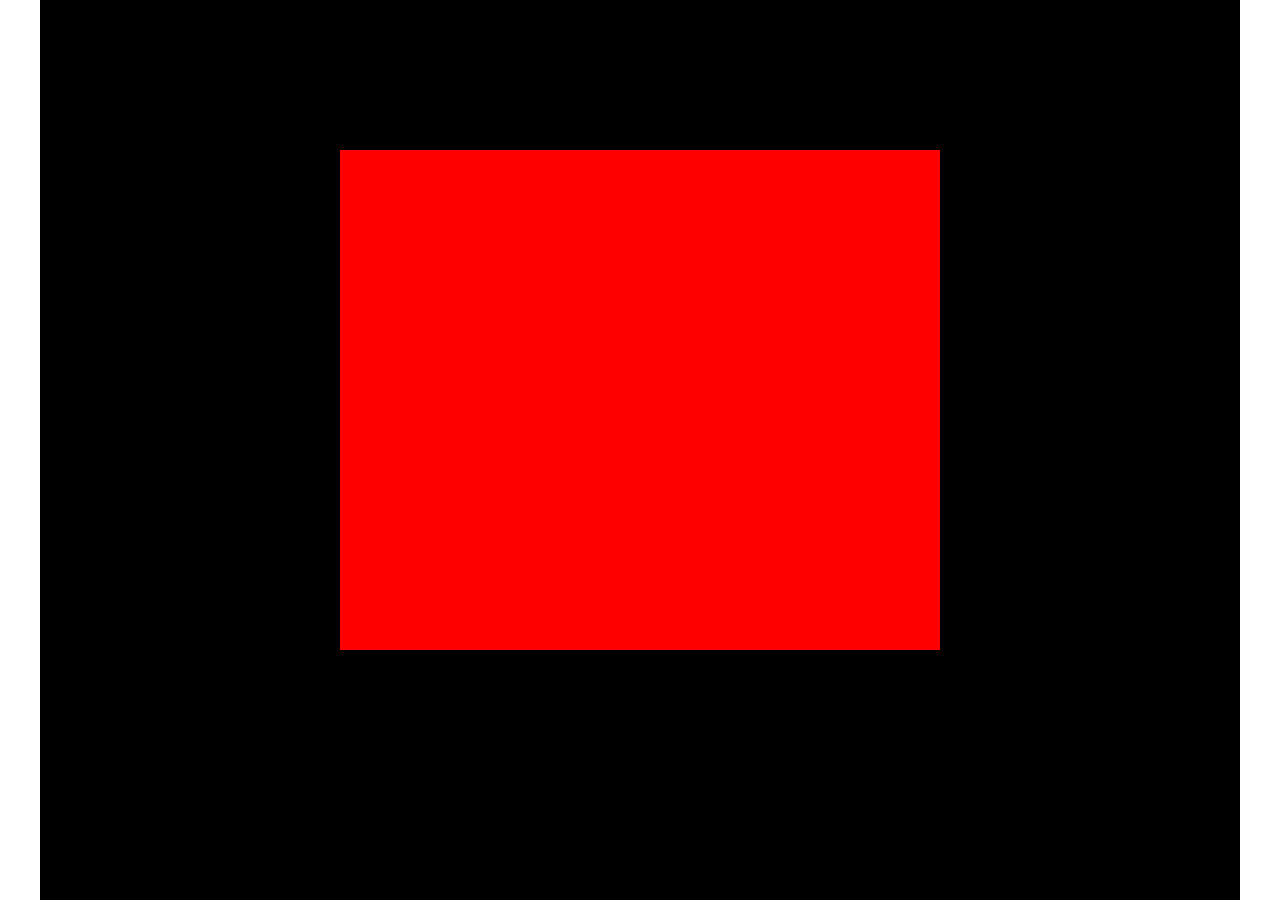
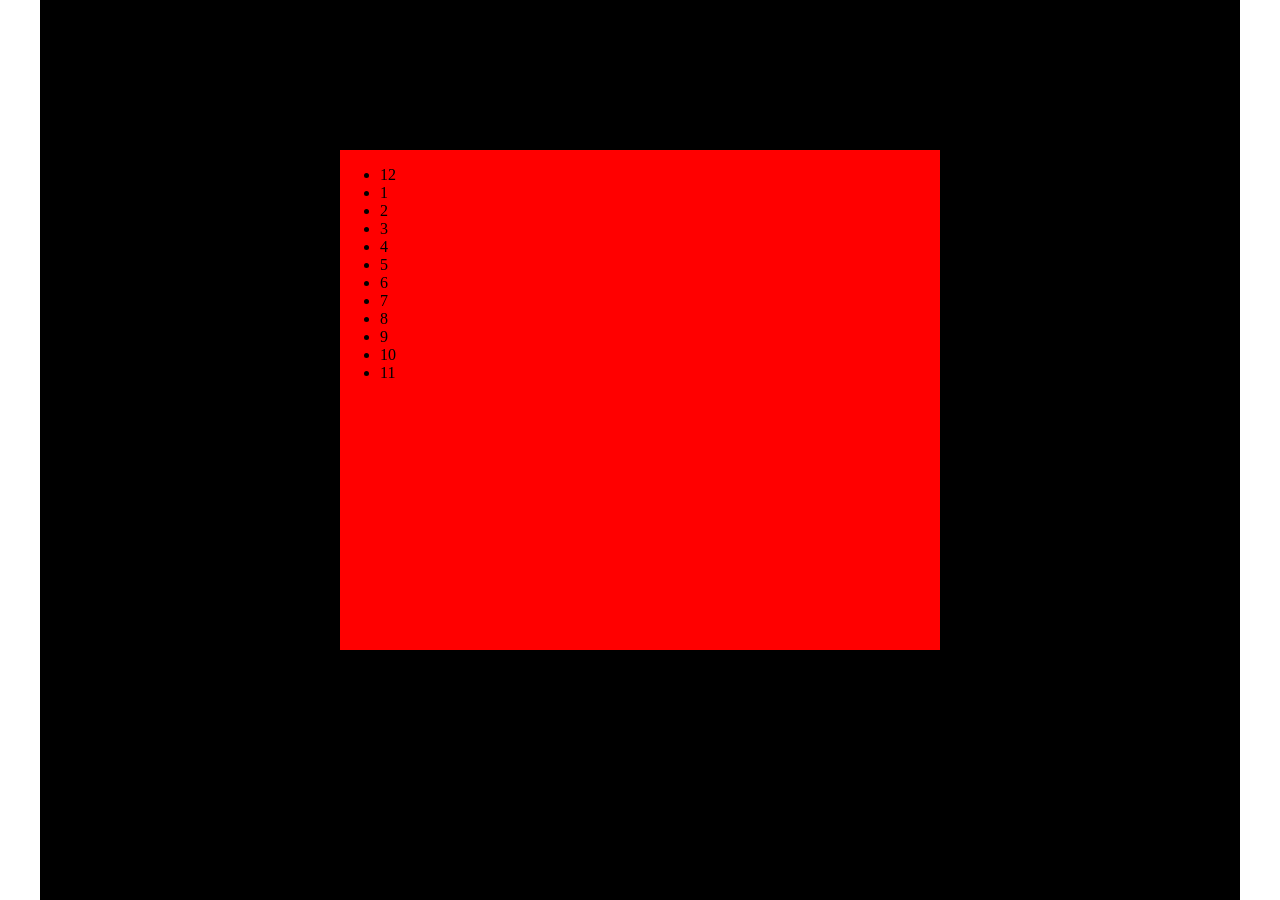
Before and after one commit to senryo0909/clock, a plain HTML site: page index.html in a window 1280 px wide. Drawn offline with Linux system fonts and the light colour scheme.

Commit message:
add:add number

```diff
--- a/index.html
+++ b/index.html
@@ -10,6 +10,20 @@
 <body>
     <div class="main">
         <div class="round">
+            <ul class="outNumber">
+                <li class="numbers">12</li>
+                <li class="numbers">1</li>
+                <li class="numbers">2</li>
+                <li class="numbers">3</li>
+                <li class="numbers">4</li>
+                <li class="numbers">5</li>
+                <li class="numbers">6</li>
+                <li class="numbers">7</li>
+                <li class="numbers">8</li>
+                <li class="numbers">9</li>
+                <li class="numbers">10</li>
+                <li class="numbers">11</li>
+            </ul>
         </div>
     </div>
 </body>
```
